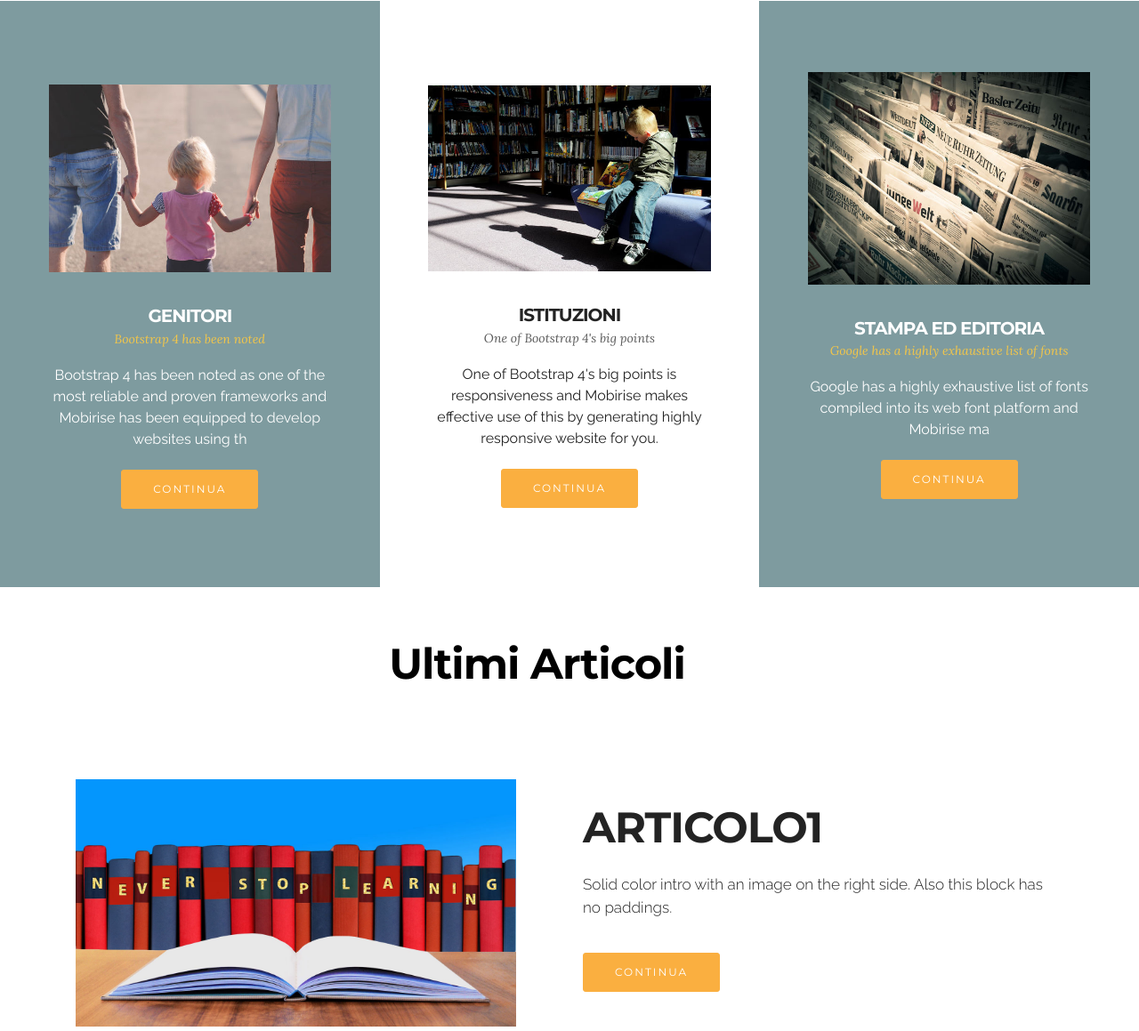
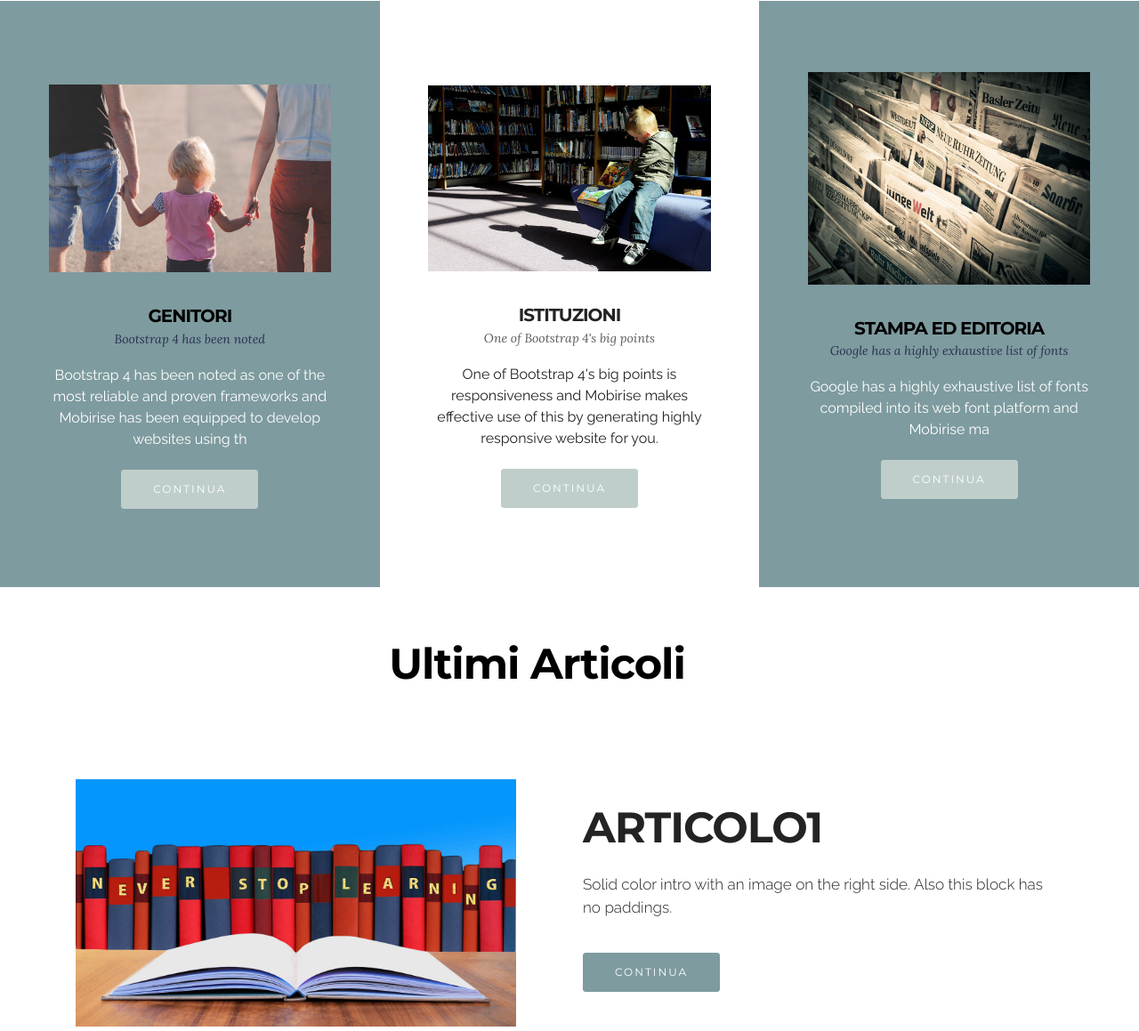
Before and after one commit to gcicoira/hs2, a plain HTML site: page index.html in a window 1280 px wide. Shown: the part 513-1672 px from the top of the page at 89% size. Drawn offline with Linux system fonts and the light colour scheme; files whose address does not match are found by name.

Commit message:
create github pages

```diff
--- a/assets/mobirise/css/mbr-additional.css
+++ b/assets/mobirise/css/mbr-additional.css
@@ -495,7 +495,10 @@ h6,
   background-color: #7e9b9f;
 }
 #features1-3 .mbr-cards-col:nth-child(odd) .card-subtitle {
-  color: #f3c649;
+  color: #28324e;
+}
+#features1-3 .mbr-cards-col:nth-child(odd) .card-title {
+  color: #000000;
 }
 #msg-box1-b H3 {
   color: #000000;
--- a/index.html
+++ b/index.html
@@ -59,7 +59,7 @@
 
 </section>
 
-<section class="engine"><a href="https://mobiri.se/i">free web creation software</a></section><section class="mbr-section article mbr-parallax-background mbr-after-navbar" id="msg-box8-f" data-rv-view="39" style="background-image: url(assets/images/mbr-1-1920x1280.jpg); padding-top: 120px; padding-bottom: 120px;">
+<section class="engine"><a href="https://mobiri.se/w">html5 templates</a></section><section class="mbr-section article mbr-parallax-background mbr-after-navbar" id="msg-box8-f" data-rv-view="39" style="background-image: url(assets/images/mbr-1-1920x1280.jpg); padding-top: 120px; padding-bottom: 120px;">
 
     <div class="mbr-overlay" style="opacity: 0.1; background-color: rgb(34, 34, 34);">
     </div>
@@ -126,7 +126,7 @@
                         <h4 class="card-title">GENITORI</h4>
                         <h5 class="card-subtitle">Bootstrap 4 has been noted</h5>
                         <p class="card-text">Bootstrap 4 has been noted as one of the most reliable and proven frameworks and Mobirise has been equipped to develop websites using th</p>
-                        <div class="card-btn"><a href="https://mobirise.com" class="btn btn-primary">CONTINUA</a></div>
+                        <div class="card-btn"><a href="https://mobirise.com" class="btn btn-secondary">CONTINUA</a></div>
                     </div>
                 </div>
             </div>
@@ -139,7 +139,7 @@
                         <h4 class="card-title">ISTITUZIONI</h4>
                         <h5 class="card-subtitle">One of Bootstrap 4's big points</h5>
                         <p class="card-text">One of Bootstrap 4's big points is responsiveness and Mobirise makes effective use of this by generating highly responsive website for you.</p>
-                        <div class="card-btn"><a href="https://mobirise.com" class="btn btn-primary">CONTINUA</a></div>
+                        <div class="card-btn"><a href="https://mobirise.com" class="btn btn-secondary">CONTINUA</a></div>
                     </div>
                 </div>
             </div>
@@ -152,7 +152,7 @@
                         <h4 class="card-title">STAMPA ED EDITORIA</h4>
                         <h5 class="card-subtitle">Google has a highly exhaustive list of fonts</h5>
                         <p class="card-text">Google has a highly exhaustive list of fonts compiled into its web font platform and Mobirise ma</p>
-                        <div class="card-btn"><a href="https://mobirise.com" class="btn btn-primary">CONTINUA</a></div>
+                        <div class="card-btn"><a href="https://mobirise.com" class="btn btn-secondary">CONTINUA</a></div>
                     </div>
                 </div>
             </div>
@@ -211,7 +211,7 @@
 
                   </div>
 
-                  <div><a class="btn btn-primary" href="https://mobirise.com">CONTINUA</a></div>
+                  <div><a class="btn btn-info" href="https://mobirise.com">CONTINUA</a></div>
               </div>
 
 
@@ -245,7 +245,7 @@
 
                   </div>
 
-                  <div><a class="btn btn-primary" href="https://mobirise.com">CONTINUA</a></div>
+                  <div><a class="btn btn-info" href="https://mobirise.com">CONTINUA</a></div>
               </div>
 
 
@@ -279,7 +279,7 @@
 
                   </div>
 
-                  <div><a class="btn btn-primary" href="https://mobirise.com">CONTINUA</a></div>
+                  <div><a class="btn btn-info" href="https://mobirise.com">CONTINUA</a></div>
               </div>
 
 
@@ -291,7 +291,7 @@
 
 </section>
 
-<section class="mbr-section mbr-section-md-padding" id="social-buttons1-d" data-rv-view="34" style="background-color: rgb(255, 255, 255); padding-top: 90px; padding-bottom: 90px;">
+<section class="mbr-section mbr-section-md-padding" id="social-buttons1-d" data-rv-view="34" style="background-color: rgb(255, 255, 255); padding-top: 60px; padding-bottom: 60px;">
 
     <div class="container">
         <div class="row">
```
Also changed, not shown: 1 other file.
